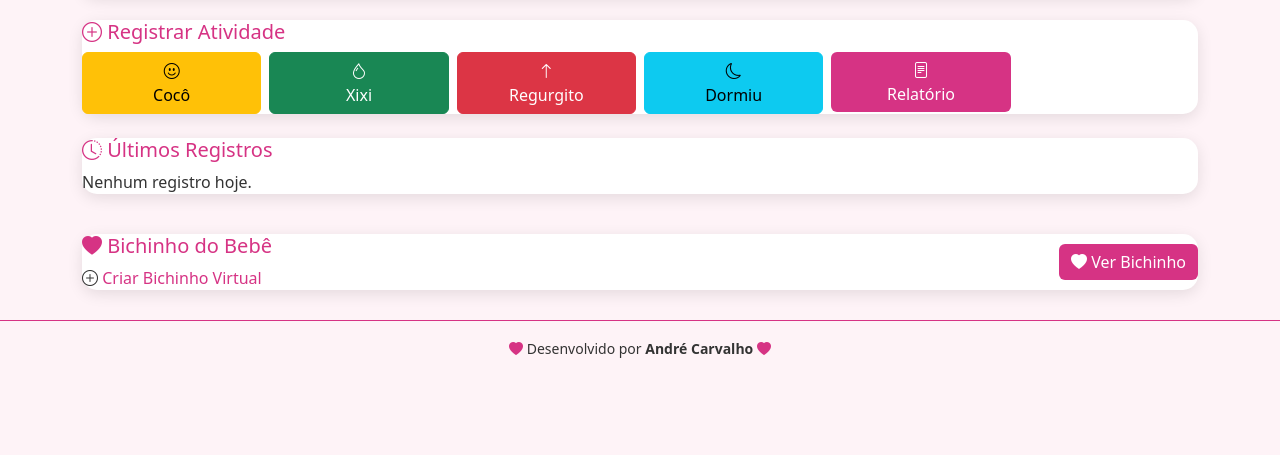
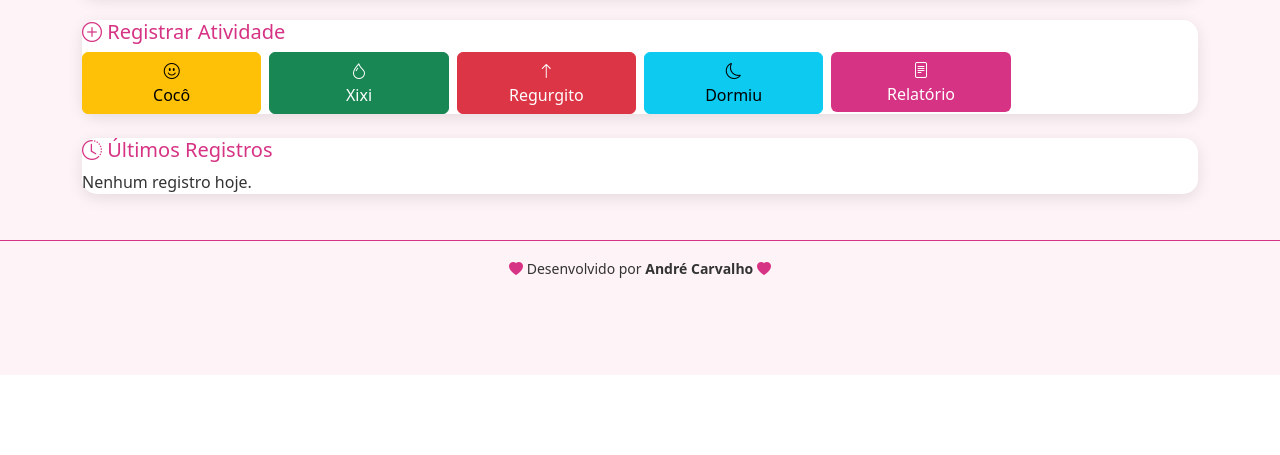
Before and after one commit to apvirtualfilmes-coder/mamae-bebe, a Flask app: page /dashboard in a window 1280 px wide. Shown: the part 599-1054 px from the top of the page. After the commit the page ends 877 px from the top, so only its background shows below. Run offline with Flask 3, Linux system fonts and the light colour scheme; the visitor is signed in with stand-in values (Sample User, id 1); data comes from the database, SQL or seed files in the repository; data that the repository does not hold is empty.

Commit message:
Removendo link do bichinho para corrigir erro

```diff
--- a/templates/dashboard.html
+++ b/templates/dashboard.html
@@ -25,7 +25,7 @@
                     </div>
                 </div>
 
-                <!-- ALERTA DE MAMADAS - CORRIGIDO -->
+                <!-- ALERTA DE MAMADAS -->
                 <div class="row mt-2">
                     <div class="col-12">
                         <div class="text-center rounded p-2"
@@ -273,56 +273,6 @@
     </div>
 </div>
 
-<!-- BICHINHO VIRTUAL -->
-<div class="row mt-4">
-    <div class="col-12">
-        <div class="card-leag">
-            <div class="card-body">
-                <div class="row align-items-center">
-                    <div class="col-md-8">
-                        <h5 class="texto-primario">
-                            <i class="bi bi-heart-fill"></i> Bichinho do Bebê
-                        </h5>
-                        <p class="mb-0" style="color: var(--cor-texto) !important;">
-                            {% if bichinho %}
-                                Humor: <strong id="humorDash">{{ bichinho.humor }}</strong>
-                                <span id="emojiDash">
-                                    {% if bichinho.humor == 'feliz' %}😊
-                                    {% elif bichinho.humor == 'brincalhao' %}😄
-                                    {% elif bichinho.humor == 'com_fome' %}😋
-                                    {% elif bichinho.humor == 'com_sono' %}😴
-                                    {% elif bichinho.humor == 'brabo' %}😠
-                                    {% elif bichinho.humor == 'doente' %}😷
-                                    {% elif bichinho.humor == 'maluco' %}🤪
-                                    {% else %}😐{% endif %}
-                                </span>
-                                <br>
-                                <small style="color: var(--cor-texto) !important;">
-                                    Felicidade: {{ bichinho.nivel_felicidade }}% |
-                                    Fome: {{ bichinho.nivel_fome }}% |
-                                    Sono: {{ bichinho.nivel_sono }}%
-                                </small>
-                            {% else %}
-                                <span style="color: var(--cor-texto) !important;">
-                                    <i class="bi bi-plus-circle"></i>
-                                    <a href="{{ url_for('criar_bichinho') }}" class="texto-primario" style="text-decoration: none;">
-                                        Criar Bichinho Virtual
-                                    </a>
-                                </span>
-                            {% endif %}
-                        </p>
-                    </div>
-                    <div class="col-md-4 text-end">
-                        <a href="{{ url_for('bichinho') }}" class="btn btn-primario">
-                            <i class="bi bi-heart-fill"></i> Ver Bichinho
-                        </a>
-                    </div>
-                </div>
-            </div>
-        </div>
-    </div>
-</div>
-
 <!-- MODAL COCÔ -->
 <div class="modal fade" id="modalCoco" tabindex="-1">
     <div class="modal-dialog">
@@ -454,39 +404,5 @@ function pararMamada() {
         }
     });
 }
-
-// Atualizar status do bichinho na dashboard
-function atualizarStatusBichinho() {
-    fetch('/api/humor_bichinho')
-        .then(response => response.json())
-        .then(data => {
-            if (data.humor) {
-                const humorDash = document.getElementById('humorDash');
-                const emojiDash = document.getElementById('emojiDash');
-
-                if (humorDash) humorDash.textContent = data.humor;
-                if (emojiDash) {
-                    const emojis = {
-                        'feliz': '😊',
-                        'brincalhao': '😄',
-                        'com_fome': '😋',
-                        'com_sono': '😴',
-                        'brabo': '😠',
-                        'doente': '😷',
-                        'maluco': '🤪',
-                        'neutro': '😐'
-                    };
-                    emojiDash.textContent = emojis[data.humor] || '😐';
-                }
-            }
-        })
-        .catch(error => console.error('Erro:', error));
-}
-
-// Atualizar a cada 30 segundos
-setInterval(atualizarStatusBichinho, 30000);
-
-// Atualizar ao carregar
-document.addEventListener('DOMContentLoaded', atualizarStatusBichinho);
 </script>
 {% endblock %}
```
